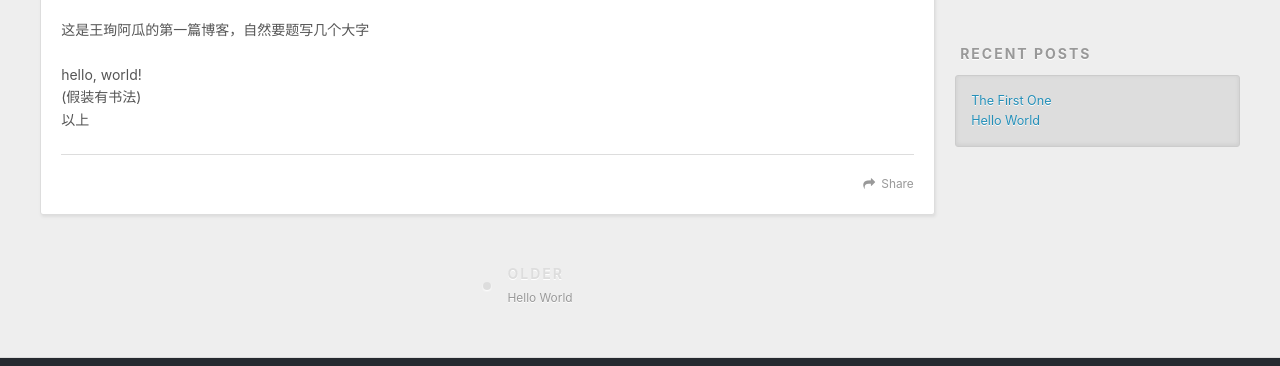
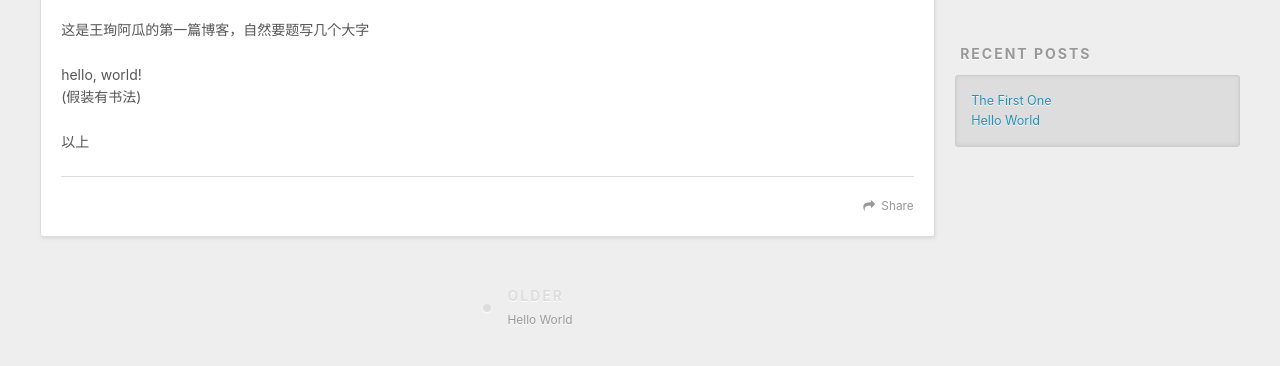
Before and after one commit to zqizhang/zqizhang.github.io, a plain HTML site: page 2021/07/03/The-First-One/index.html in a window 1280 px wide. Shown: the part 434-800 px from the top of the page. Drawn offline with nearby package versions, Linux system fonts and the light colour scheme.

Commit message:
Site updated: 2021-07-03 01:29:41

```diff
--- a/2021/07/03/The-First-One/index.html
+++ b/2021/07/03/The-First-One/index.html
@@ -7,15 +7,15 @@
 
   <title>The First One | Hexo</title>
   <meta name="viewport" content="width=device-width, initial-scale=1, maximum-scale=1">
-  <meta name="description" content="这是王珣阿瓜的第一篇博客，自然要题写几个大字 hello, world!(假装有书法)以上">
+  <meta name="description" content="这是王珣阿瓜的第一篇博客，自然要题写几个大字 hello, world!(假装有书法) 以上">
 <meta property="og:type" content="article">
 <meta property="og:title" content="The First One">
 <meta property="og:url" content="http://example.com/2021/07/03/The-First-One/index.html">
 <meta property="og:site_name" content="Hexo">
-<meta property="og:description" content="这是王珣阿瓜的第一篇博客，自然要题写几个大字 hello, world!(假装有书法)以上">
+<meta property="og:description" content="这是王珣阿瓜的第一篇博客，自然要题写几个大字 hello, world!(假装有书法) 以上">
 <meta property="og:locale" content="en_US">
 <meta property="article:published_time" content="2021-07-02T16:50:51.000Z">
-<meta property="article:modified_time" content="2021-07-02T17:00:43.012Z">
+<meta property="article:modified_time" content="2021-07-02T17:28:33.115Z">
 <meta property="article:author" content="John Doe">
 <meta name="twitter:card" content="summary">
 
@@ -89,7 +89,8 @@
     <div class="article-entry" itemprop="articleBody">
 
         <p>这是王珣阿瓜的第一篇博客，自然要题写几个大字</p>
-<p>hello, world!<br>(假装有书法)<br>以上</p>
+<p>hello, world!<br>(假装有书法)</p>
+<p>以上</p>
 
 
     </div>
```
Also changed, not shown: index.html (+2 -1 lines).
